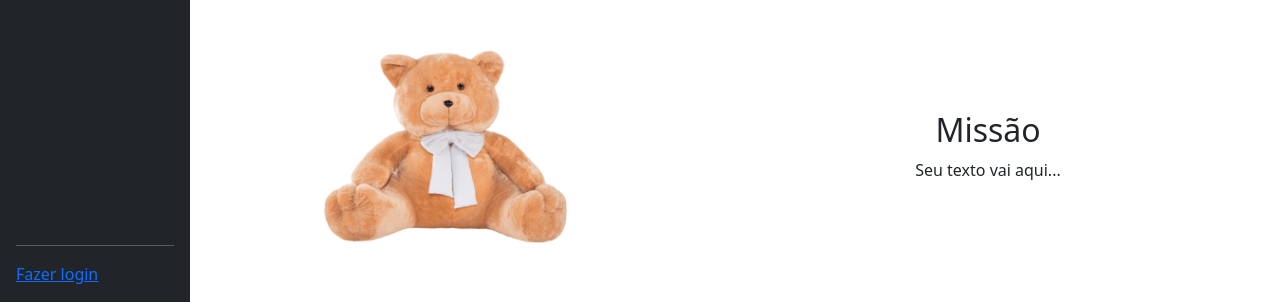
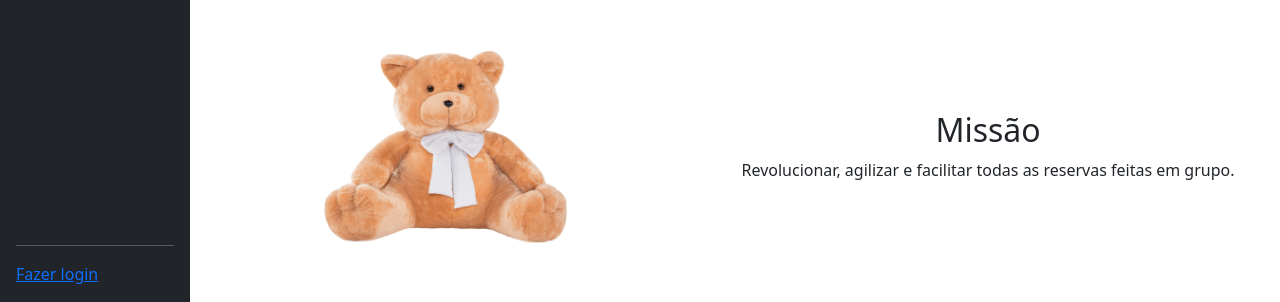
Before and after one commit to Angelo-Requenha/reserva-comigo, a Django app: page /sobre_nos/ in a window 1280 px wide. Shown: the part 498-800 px from the top of the page. Run offline with Django 5.2, Linux system fonts and the light colour scheme.

Commit message:
COmmit final

```diff
--- a/reserva_app/templates/pages/sobre_nos.html
+++ b/reserva_app/templates/pages/sobre_nos.html
@@ -25,7 +25,7 @@
     </div>
     <div class="content">
         <h2>Missão</h2>
-        <p class="psobre_nos">Seu texto vai aqui...</p>
+        <p class="psobre_nos">Revolucionar, agilizar e facilitar todas as reservas feitas em grupo.</p>
     </div>
 </div>
 
```
